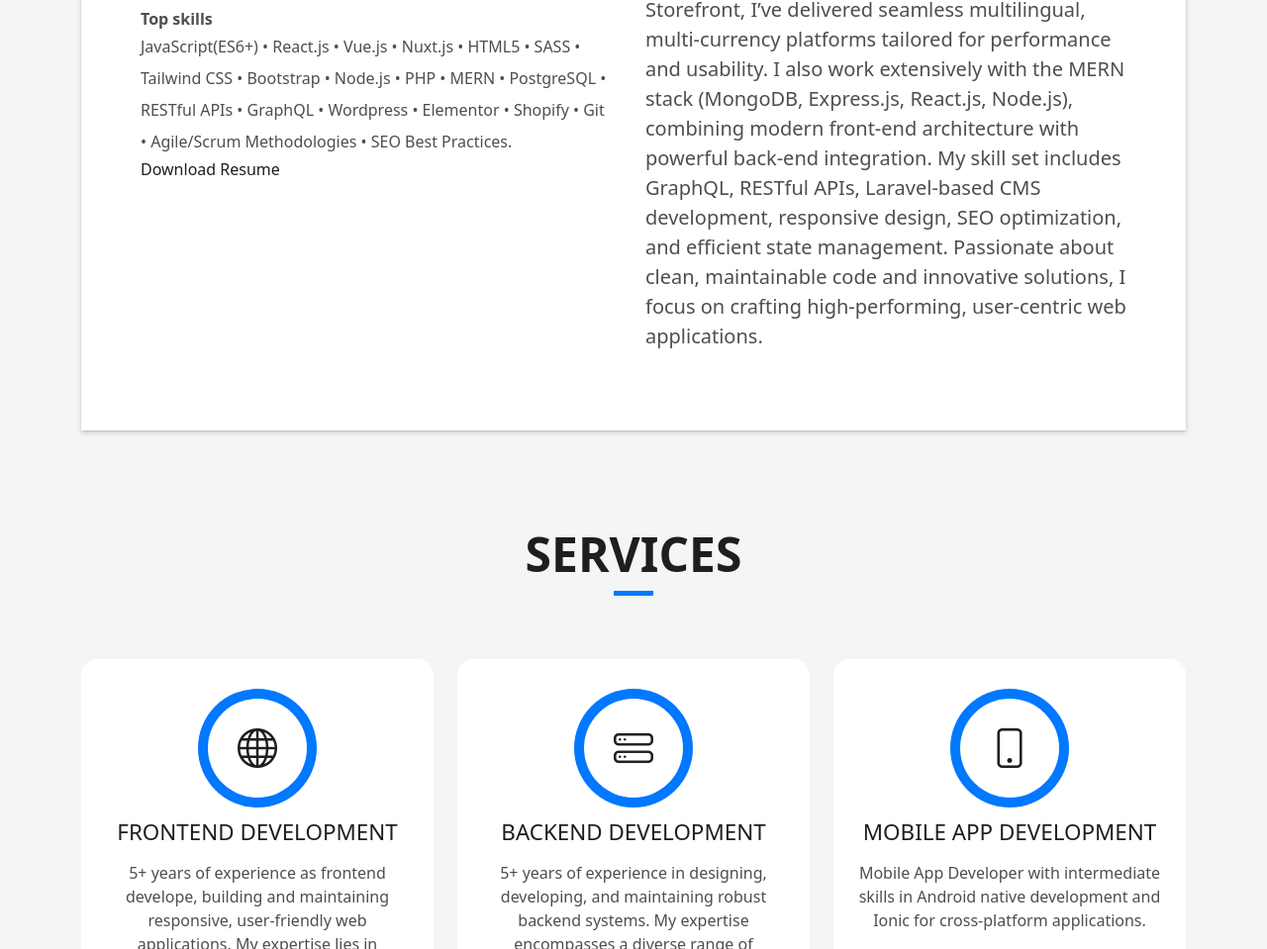
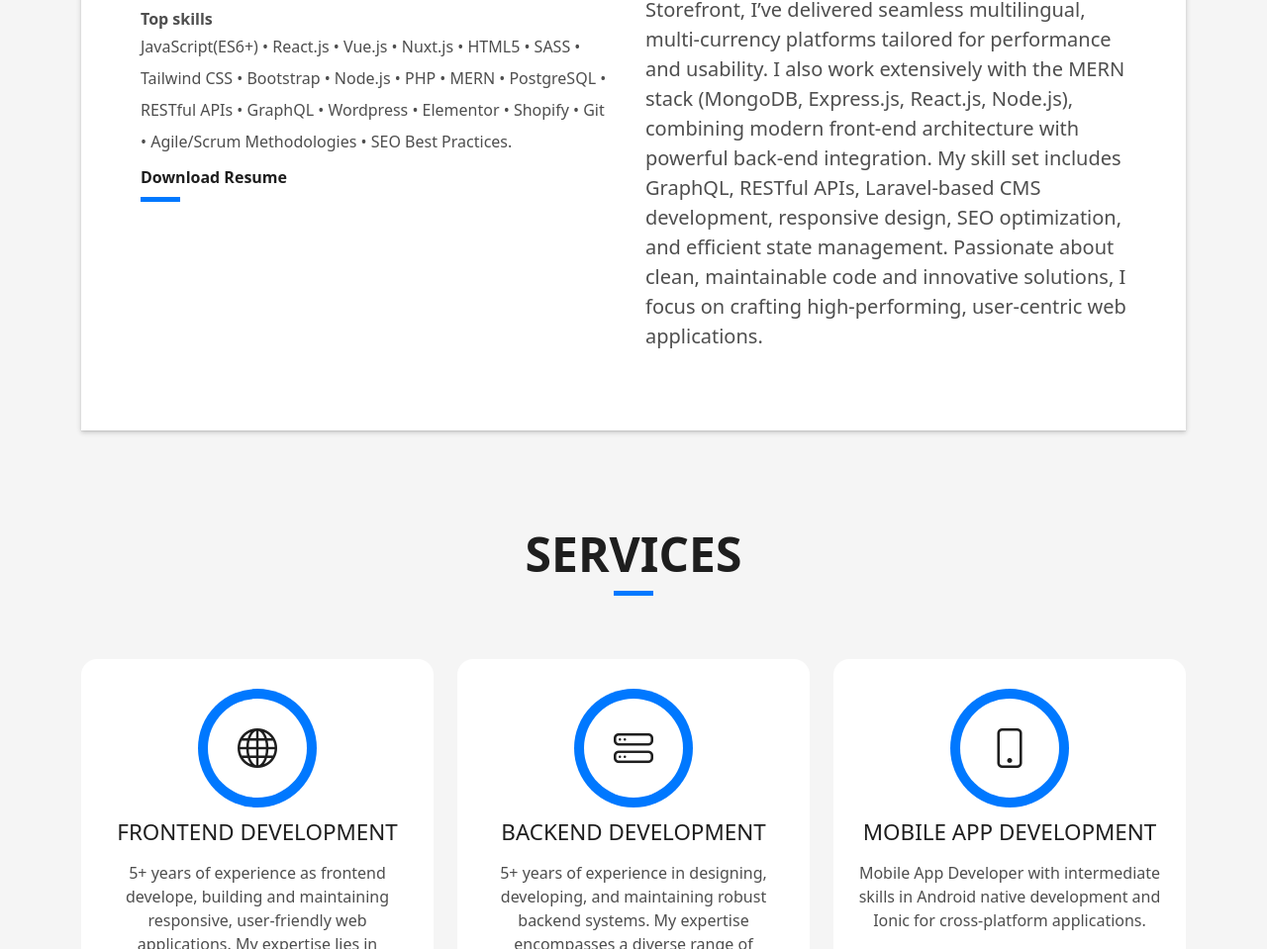
Before and after one commit to sreedev8637/sreedev8637, a plain HTML site: page index.html in a window 1280 px wide. Shown: the part 1139-2098 px from the top of the page at 99% size. Drawn offline with Linux system fonts and the light colour scheme.

Commit message:
resume downlod fix

```diff
--- a/index.html
+++ b/index.html
@@ -154,9 +154,10 @@
                       <!-- Text -->
                       <span class="lh-lg">JavaScript(ES6+) • React.js • Vue.js • Nuxt.js • HTML5 • SASS • Tailwind CSS • Bootstrap • Node.js • PHP • MERN • PostgreSQL • RESTful APIs • GraphQL • Wordpress • Elementor • Shopify • Git • Agile/Scrum Methodologies • SEO Best Practices.</span>
                     </div>
-                    <div>
-                      <a href="/assets/RESUME-SREEJITH-APR.pdf" target="_blank" download>Download Resume</a>
+                    <div class="py-2">
+                      <a href="assets/RESUME-SREEJITH-APR.pdf" target="_blank" download><strong class="me-2">Download Resume</strong></a>
                     </div>
+                    <div class="line-mf m-0"></div>
                   </div>
                 </div>
                 <div class="col-md-6">
```
